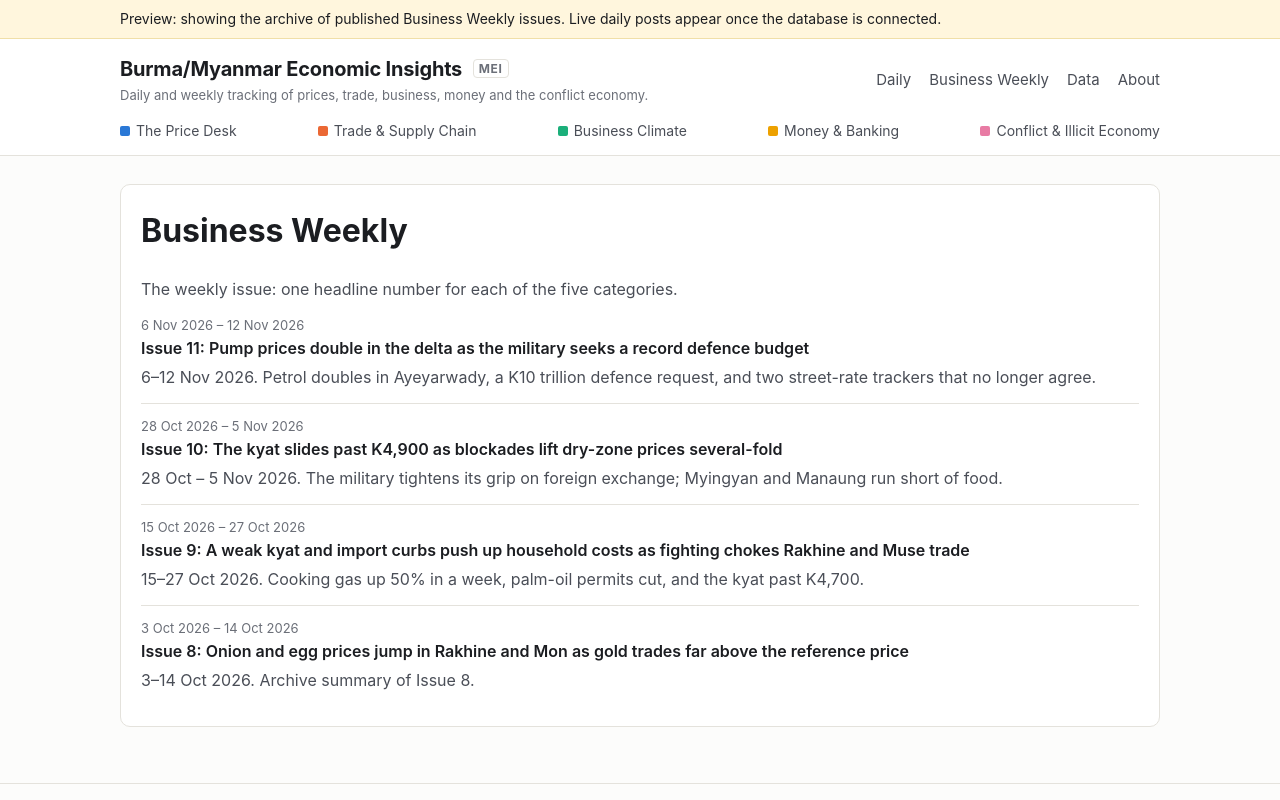
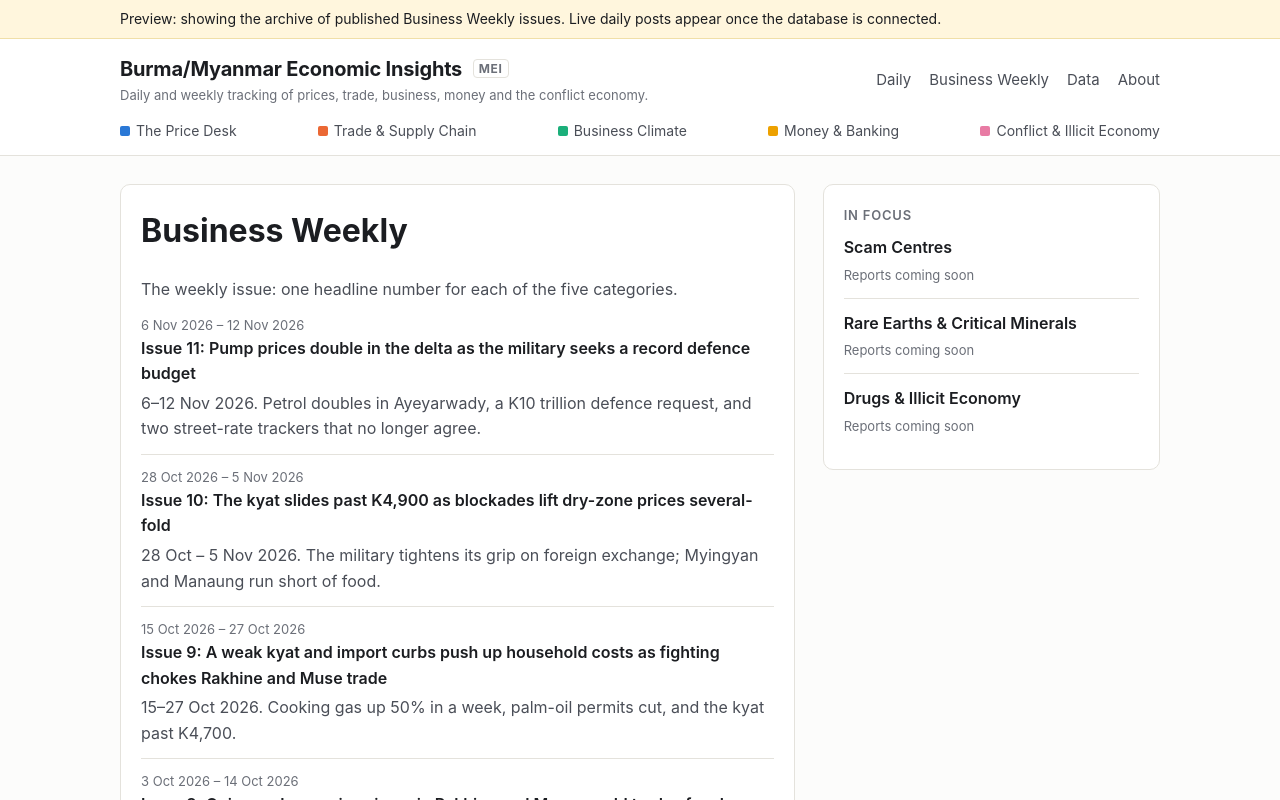
Before and after one commit to MyanmarEconomicInsights/myanmar-economic-insights, a Next.js app: page /weekly in a window 1280 px wide. Shown: the top 800 px of the page. Built offline with nearby package versions, Linux system fonts and the light colour scheme; no server answers.

Commit message:
Update page.tsx

```diff
--- a/app/weekly/page.tsx
+++ b/app/weekly/page.tsx
@@ -1,5 +1,6 @@
 import Link from 'next/link';
 import { periodLabel } from '@/components/PostMeta';
+import InFocusRail from '@/components/InFocusRail';
 import { getPosts } from '@/lib/data';
 
 export const revalidate = 300;
@@ -8,6 +9,7 @@ export const metadata = { title: 'Business Weekly' };
 export default async function Page() {
   const posts = await getPosts('weekly', 200);
   return (
+    <div className="grid">
     <div className="panel">
       <h1 style={{ marginTop: 0 }}>Business Weekly</h1>
       <p className="dek">The weekly issue: one headline number for each of the five categories.</p>
@@ -22,5 +24,7 @@ export default async function Page() {
         {!posts.length && <li>Nothing published yet.</li>}
       </ul>
     </div>
+    <aside><InFocusRail /></aside>
+    </div>
   );
 }
```
